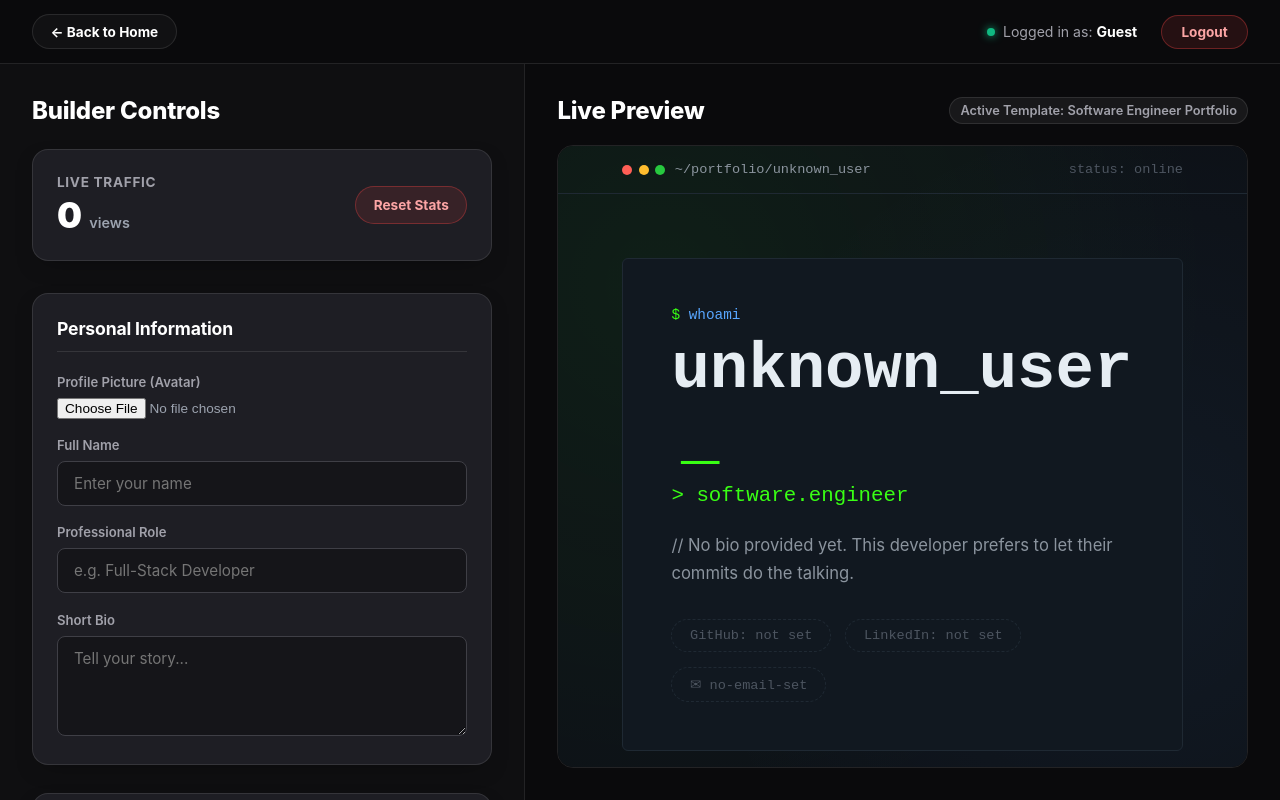
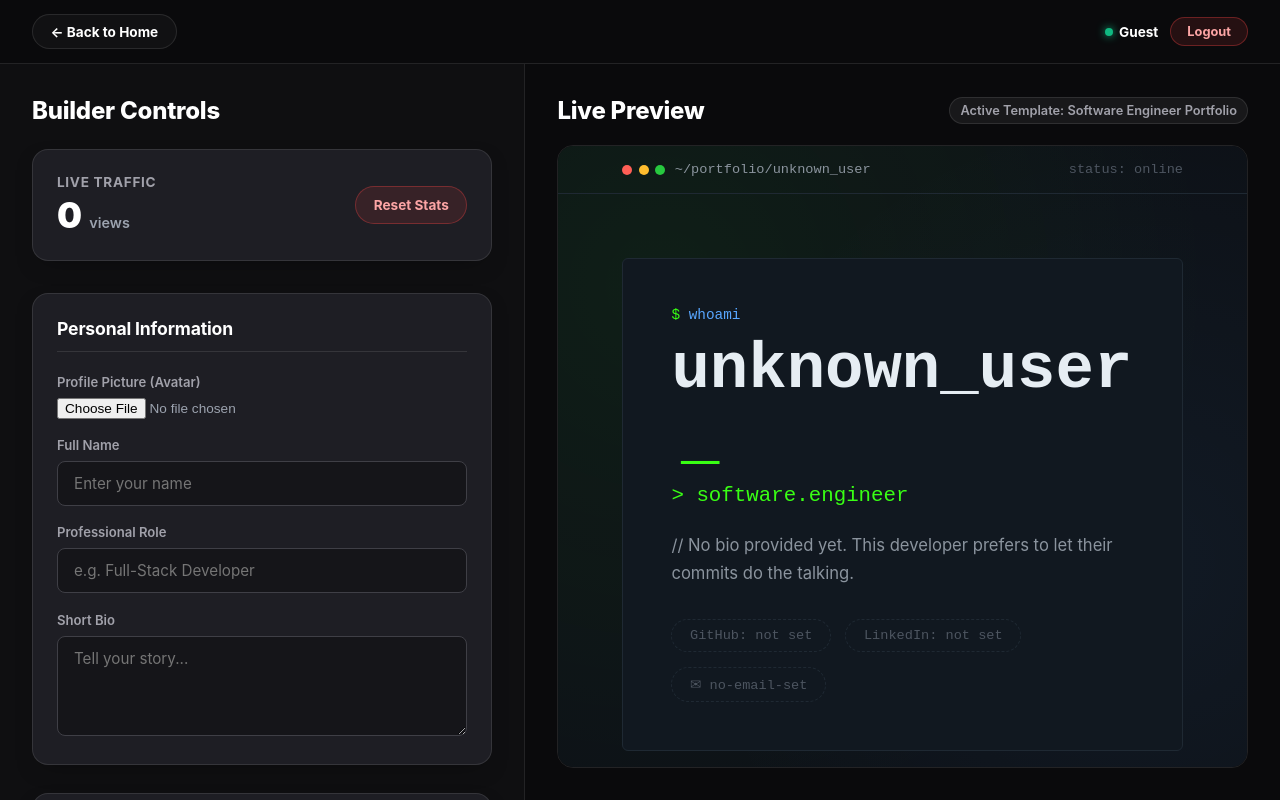
Before and after one commit to Akashv-deve/Student-Portfolio-Builder, a React (Vite) app in the folder frontend/: page /dashboard in a window 1280 px wide. Built offline with nearby package versions, Linux system fonts and the light colour scheme.

Commit message:
feat: mobile view collision fix

```diff
--- a/frontend/src/pages/Dashboard.jsx
+++ b/frontend/src/pages/Dashboard.jsx
@@ -577,8 +577,12 @@ const Dashboard = ({ portfolioData, setPortfolioData }) => {
           ← Back to Home
         </button>
 
-        <div style={{ display: 'flex', alignItems: 'center', gap: '1.5rem' }}>
-          <div className="pb-topnav-email" style={{ display: 'flex', alignItems: 'center', gap: '0.5rem' }}>
+        {/* --- RIGHT SIDE NAVIGATION --- */}
+        <div style={{ display: 'flex', alignItems: 'center', gap: '0.75rem', flexWrap: 'wrap', justifyContent: 'flex-end' }}>
+
+          {/* USER INFO & PRO BADGE */}
+          <div style={{ display: 'flex', alignItems: 'center', gap: '0.4rem' }}>
+            {/* Green Status Dot */}
             <div
               style={{
                 width: '8px',
@@ -586,13 +590,28 @@ const Dashboard = ({ portfolioData, setPortfolioData }) => {
                 borderRadius: '50%',
                 backgroundColor: colors.success,
                 boxShadow: `0 0 8px ${colors.success}`,
+                flexShrink: 0
               }}
             />
-            <span style={{ fontSize: '0.88rem', color: colors.textLabel }}>
-              Logged in as: <strong style={{ color: colors.textWhite }}>{userEmail}</strong>
-            </span>
 
-            {/* 👇 CLICKABLE PRO BADGE 👇 */}
+            {/* Truncated Email */}
+            <strong
+              title={userEmail}
+              style={{
+                color: colors.textWhite,
+                fontSize: '0.85rem',
+                maxWidth: '90px', // Forces long emails to truncate on mobile
+                whiteSpace: 'nowrap',
+                overflow: 'hidden',
+                textOverflow: 'ellipsis',
+                display: 'inline-block',
+                verticalAlign: 'middle'
+              }}
+            >
+              {userEmail}
+            </strong>
+
+            {/* CLICKABLE PRO BADGE */}
             {isProUser && (
               <button
                 onClick={handleCancelPro}
@@ -601,25 +620,23 @@ const Dashboard = ({ portfolioData, setPortfolioData }) => {
                   backgroundColor: 'rgba(168, 85, 247, 0.15)',
                   color: '#c084fc',
                   border: '1px solid rgba(168, 85, 247, 0.3)',
-                  padding: '2px 8px',
+                  padding: '2px 6px',
                   borderRadius: '999px',
-                  fontSize: '0.7rem',
+                  fontSize: '0.65rem',
                   fontWeight: 800,
-                  marginLeft: '0.25rem',
                   letterSpacing: '0.05em',
                   textTransform: 'uppercase',
-                  cursor: 'pointer', // 👈 Changes the mouse to a pointer hand
+                  cursor: 'pointer',
                   transition: 'all 0.2s ease',
-                  outline: 'none'
+                  outline: 'none',
+                  flexShrink: 0 // Prevents the badge from squishing
                 }}
                 onMouseOver={(e) => {
-                  // Turns a warning red on hover
                   e.currentTarget.style.backgroundColor = 'rgba(239, 68, 68, 0.15)';
                   e.currentTarget.style.borderColor = 'rgba(239, 68, 68, 0.4)';
                   e.currentTarget.style.color = '#f87171';
                 }}
                 onMouseOut={(e) => {
-                  // Returns to standard Pro purple
                   e.currentTarget.style.backgroundColor = 'rgba(168, 85, 247, 0.15)';
                   e.currentTarget.style.borderColor = 'rgba(168, 85, 247, 0.3)';
                   e.currentTarget.style.color = '#c084fc';
@@ -629,19 +646,22 @@ const Dashboard = ({ portfolioData, setPortfolioData }) => {
               </button>
             )}
           </div>
+
+          {/* LOGOUT BUTTON */}
           <button
             onClick={handleLogout}
             style={{
-              padding: '0.5rem 1.2rem',
+              padding: '0.4rem 1rem',
               backgroundColor: 'rgba(239, 68, 68, 0.12)',
               color: '#fca5a5',
               border: '1px solid rgba(239, 68, 68, 0.35)',
               borderRadius: '999px',
               cursor: 'pointer',
-              fontSize: '0.85rem',
+              fontSize: '0.8rem',
               fontWeight: 700,
               fontFamily: sans,
               transition: 'all 0.2s ease',
+              flexShrink: 0
             }}
             onMouseOver={(e) => {
               e.currentTarget.style.backgroundColor = colors.danger;
```
